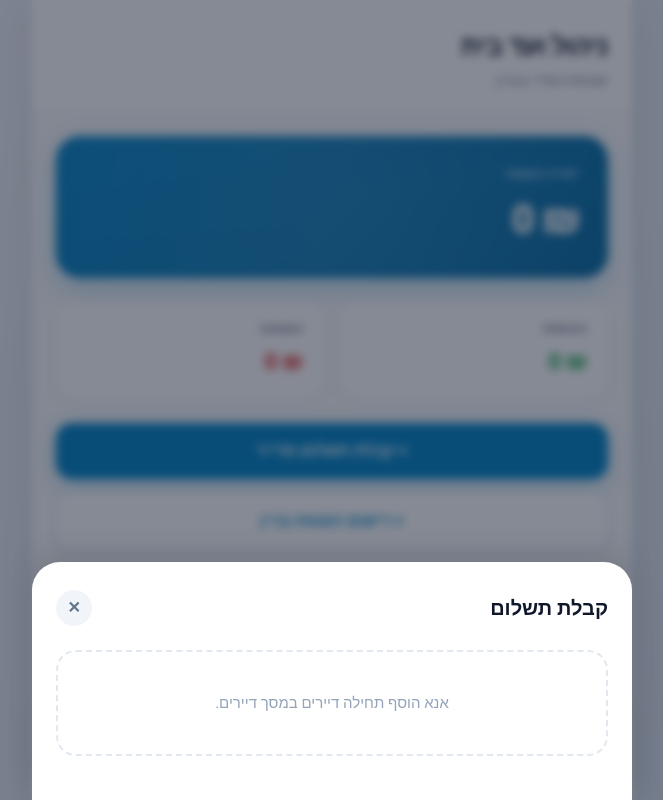
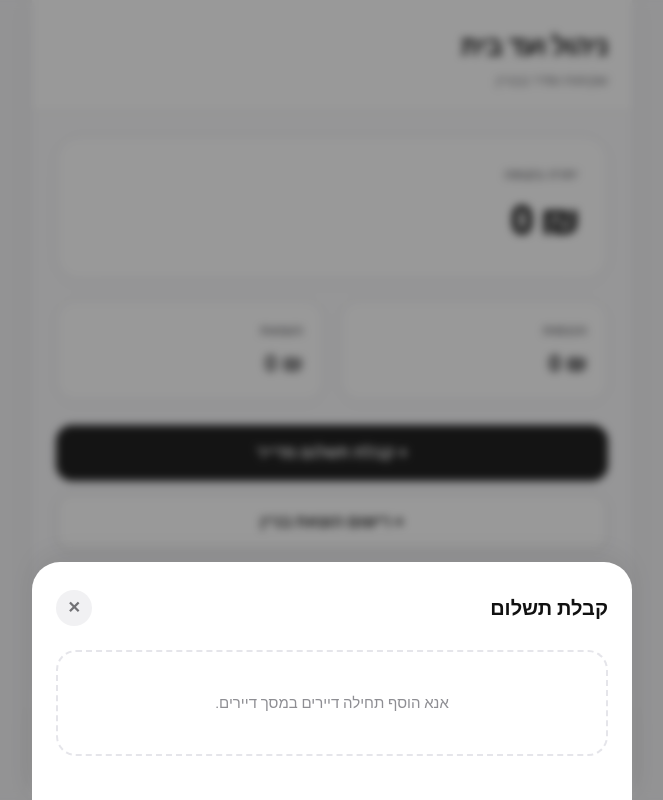
Before and after one commit to MaykoDev50/va, a plain HTML site: page index.html in a window 1280 px wide. Both pictures are taken after a click on the button "+ קבלת תשלום מדייר". Shown: the whole page, without its empty margins (308-971 px from the left). Drawn offline with nearby package versions, Linux system fonts and the light colour scheme.

Commit message:
Update index.html

```diff
--- a/index.html
+++ b/index.html
@@ -13,28 +13,28 @@
         * { box-sizing: border-box; margin: 0; padding: 0; font-family: 'Heebo', sans-serif; -webkit-tap-highlight-color: transparent; }
 
         body {
-            background: linear-gradient(135deg, #f0f4f8 0%, #d9e2ec 100%);
-            color: #102a43;
+            background-color: #f5f5f7;
+            color: #1d1d1f;
             min-height: 100vh;
         }
 
         .app-container {
             max-width: 600px;
             margin: 0 auto;
-            background-color: #f8fafc;
+            background-color: #ffffff;
             min-height: 100vh;
             position: relative;
             display: flex;
             flex-direction: column;
             padding-bottom: 110px;
-            box-shadow: 0 0 40px rgba(0,0,0,0.08);
+            box-shadow: 0 0 30px rgba(0,0,0,0.04);
         }
 
         .top-header {
             padding: 28px 24px 20px 24px;
-            background: rgba(255, 255, 255, 0.85);
+            background: rgba(255, 255, 255, 0.9);
             backdrop-filter: blur(12px);
-            border-bottom: 1px solid #e2e8f0;
+            border-bottom: 1px solid #eaeaea;
             position: sticky;
             top: 0;
             z-index: 10;
@@ -43,13 +43,13 @@
         .top-header h1 {
             font-size: 26px;
             font-weight: 800;
-            color: #0f172a;
+            color: #111111;
             letter-spacing: -0.5px;
         }
 
         .top-header p {
             font-size: 14px;
-            color: #64748b;
+            color: #717175;
             margin-top: 4px;
             font-weight: 500;
         }
@@ -57,33 +57,22 @@
         .content {
             padding: 24px;
             flex: 1;
+            background-color: #fafafc;
         }
 
         .balance-card {
-            background: linear-gradient(135deg, #0284c7 0%, #0369a1 100%);
+            background: #ffffff;
+            border: 1px solid #e5e5ea;
             border-radius: 24px;
             padding: 28px;
             margin-bottom: 20px;
-            box-shadow: 0 10px 25px rgba(2, 132, 199, 0.25);
-            color: #fff;
-            position: relative;
-            overflow: hidden;
-        }
-
-        .balance-card::after {
-            content: '';
-            position: absolute;
-            top: -50%;
-            left: -50%;
-            width: 200%;
-            height: 200%;
-            background: radial-gradient(circle, rgba(255,255,255,0.1) 0%, transparent 70%);
-            pointer-events: none;
+            box-shadow: 0 4px 20px rgba(0,0,0,0.02);
+            color: #1d1d1f;
         }
 
         .balance-label {
             font-size: 13px;
-            color: #bae6fd;
+            color: #717175;
             margin-bottom: 8px;
             text-transform: uppercase;
             font-weight: 600;
@@ -96,6 +85,7 @@
             direction: ltr;
             text-align: right;
             letter-spacing: -1px;
+            color: #111111;
         }
 
         .stats-grid {
@@ -109,14 +99,13 @@
             background: #ffffff;
             padding: 20px;
             border-radius: 20px;
-            box-shadow: 0 4px 15px rgba(0,0,0,0.03);
-            border: 1px solid #f1f5f9;
-            transition: transform 0.2s;
+            box-shadow: 0 4px 15px rgba(0,0,0,0.02);
+            border: 1px solid #e5e5ea;
         }
 
         .stat-title {
             font-size: 13px;
-            color: #64748b;
+            color: #717175;
             margin-bottom: 8px;
             font-weight: 600;
         }
@@ -140,8 +129,8 @@
             cursor: pointer;
             border: none;
             margin-bottom: 12px;
-            transition: all 0.2s ease;
-            box-shadow: 0 4px 12px rgba(0,0,0,0.04);
+            transition: transform 0.1s ease;
+            box-shadow: 0 2px 8px rgba(0,0,0,0.03);
         }
 
         .btn:active {
@@ -149,21 +138,20 @@
         }
 
         .btn-primary {
-            background: #0284c7;
-            color: #FFF;
-            box-shadow: 0 6px 20px rgba(2, 132, 199, 0.3);
+            background: #222222;
+            color: #ffffff;
         }
 
         .btn-outline {
             background: #ffffff;
-            color: #0284c7;
-            border: 2px solid #e0f2fe;
+            color: #222222;
+            border: 1.5px solid #d1d1d6;
         }
 
         .section-title {
             font-size: 20px;
             font-weight: 700;
-            color: #0f172a;
+            color: #111111;
             margin-bottom: 16px;
         }
 
@@ -175,20 +163,20 @@
             padding: 18px 20px;
             border-radius: 18px;
             margin-bottom: 12px;
-            box-shadow: 0 4px 12px rgba(0,0,0,0.02);
-            border: 1px solid #f1f5f9;
+            box-shadow: 0 2px 10px rgba(0,0,0,0.02);
+            border: 1px solid #e5e5ea;
         }
 
         .item-info h4 {
             font-size: 16px;
             font-weight: 600;
-            color: #0f172a;
+            color: #111111;
             margin-bottom: 3px;
         }
 
         .item-info p {
             font-size: 13px;
-            color: #64748b;
+            color: #717175;
         }
 
         .item-val {
@@ -200,11 +188,11 @@
         .empty-state {
             text-align: center;
             padding: 40px 20px;
-            color: #94a3b8;
+            color: #8e8e93;
             font-size: 15px;
             background: #ffffff;
             border-radius: 20px;
-            border: 2px dashed #e2e8f0;
+            border: 2px dashed #e5e5ea;
         }
 
         .modal-overlay {
@@ -213,17 +201,11 @@
             left: 0;
             right: 0;
             bottom: 0;
-            background: rgba(15, 23, 42, 0.5);
-            backdrop-filter: blur(5px);
+            background: rgba(0, 0, 0, 0.4);
+            backdrop-filter: blur(4px);
             z-index: 100;
             display: flex;
             align-items: flex-end;
-            animation: fadeIn 0.3s ease;
-        }
-
-        @keyframes fadeIn {
-            from { opacity: 0; }
-            to { opacity: 1; }
         }
 
         .modal-content {
@@ -234,13 +216,7 @@
             border-top-left-radius: 28px;
             border-top-right-radius: 28px;
             padding: 28px 24px 44px;
-            box-shadow: 0 -10px 30px rgba(0,0,0,0.1);
-            animation: slideUp 0.3s cubic-bezier(0.16, 1, 0.3, 1);
-        }
-
-        @keyframes slideUp {
-            from { transform: translateY(100%); }
-            to { transform: translateY(0); }
+            box-shadow: 0 -10px 30px rgba(0,0,0,0.08);
         }
 
         .modal-header {
@@ -253,18 +229,18 @@
         .modal-header h2 {
             font-size: 20px;
             font-weight: 700;
-            color: #0f172a;
+            color: #111111;
         }
 
         .btn-close {
-            background: #f1f5f9;
+            background: #f1f1f3;
             border: none;
             width: 36px;
             height: 36px;
             border-radius: 50%;
             font-weight: bold;
             cursor: pointer;
-            color: #64748b;
+            color: #717175;
             display: flex;
             align-items: center;
             justify-content: center;
@@ -279,28 +255,28 @@
             display: block;
             font-size: 13px;
             font-weight: 600;
-            color: #475569;
+            color: #48484a;
             margin-bottom: 8px;
         }
 
         .form-control {
             width: 100%;
-            background: #f8fafc;
-            border: 1.5px solid #cbd5e1;
+            background: #f9f9fb;
+            border: 1.5px solid #d1d1d6;
             padding: 14px 16px;
             border-radius: 14px;
             font-size: 16px;
-            color: #0f172a;
+            color: #111111;
             outline: none;
             transition: border-color 0.2s;
         }
 
         .form-control:focus {
-            border-color: #0284c7;
+            border-color: #222222;
             background: #ffffff;
         }
 
-        /* תפריט תחתון מעוצב מוגדל ונוח */
+        /* תפריט תחתון נקי באפור ולבן */
         .bottom-nav {
             position: fixed;
             bottom: 0;
@@ -311,19 +287,19 @@
             height: 85px;
             background: rgba(255, 255, 255, 0.95);
             backdrop-filter: blur(15px);
-            border-top: 1px solid #e2e8f0;
+            border-top: 1px solid #eaeaea;
             display: flex;
             justify-content: space-around;
             align-items: center;
             z-index: 50;
             padding-bottom: 10px;
-            box-shadow: 0 -6px 20px rgba(0,0,0,0.05);
+            box-shadow: 0 -4px 20px rgba(0,0,0,0.03);
         }
 
         .nav-item {
             background: none;
             border: none;
-            color: #94a3b8;
+            color: #8e8e93;
             cursor: pointer;
             display: flex;
             flex-direction: column;
@@ -338,7 +314,7 @@
         }
 
         .nav-item.active {
-            color: #0284c7;
+            color: #111111;
         }
     </style>
 </head>
@@ -406,11 +382,11 @@
                                 <div className="stats-grid">
                                     <div className="stat-card">
                                         <p className="stat-title">הכנסות</p>
-                                        <p className="stat-amount" style={{color: '#16a34a'}}>{totalIncome.toLocaleString()} ₪</p>
+                                        <p className="stat-amount" style={{color: '#2c2c2e'}}>{totalIncome.toLocaleString()} ₪</p>
                                     </div>
                                     <div className="stat-card">
                                         <p className="stat-title">הוצאות</p>
-                                        <p className="stat-amount" style={{color: '#dc2626'}}>{totalExpenses.toLocaleString()} ₪</p>
+                                        <p className="stat-amount" style={{color: '#48484a'}}>{totalExpenses.toLocaleString()} ₪</p>
                                     </div>
                                 </div>
                                 <button className="btn btn-primary" onClick={() => setShowPaymentModal(true)}>+ קבלת תשלום מדייר</button>
@@ -424,7 +400,7 @@
                                 {payments.length === 0 ? <div className="empty-state">אין נתונים להצגה</div> : payments.map(p => (
                                     <div key={p.id} className="list-item">
                                         <div className="item-info"><h4>דירה {p.apt}</h4><p>{p.date}</p></div>
-                                        <span className="item-val" style={{color: '#16a34a'}}>+{p.amount} ₪</span>
+                                        <span className="item-val" style={{color: '#111111'}}>+{p.amount} ₪</span>
                                     </div>
                                 ))}
                             </div>
@@ -436,7 +412,7 @@
                                 {expenses.length === 0 ? <div className="empty-state">לא נרשמו הוצאות</div> : expenses.map(e => (
                                     <div key={e.id} className="list-item">
                                         <div className="item-info"><h4>{e.title}</h4><p>{e.date}</p></div>
-                                        <span className="item-val" style={{color: '#dc2626'}}>-{e.amount} ₪</span>
+                                        <span className="item-val" style={{color: '#48484a'}}>-{e.amount} ₪</span>
                                     </div>
                                 ))}
                             </div>
@@ -446,7 +422,7 @@
                             <div>
                                 <div style={{display: 'flex', justifyContent: 'space-between', alignItems: 'center', marginBottom: '16px'}}>
                                     <h2 className="section-title" style={{margin: 0}}>רשימת דיירים</h2>
-                                    <button style={{background: 'none', border: 'none', color: '#0284c7', fontWeight: '700', fontSize: '15px', cursor: 'pointer'}} onClick={() => setShowTenantModal(true)}>+ הוסף דייר</button>
+                                    <button style={{background: 'none', border: 'none', color: '#111111', fontWeight: '700', fontSize: '15px', cursor: 'pointer'}} onClick={() => setShowTenantModal(true)}>+ הוסף דייר</button>
                                 </div>
                                 {apartments.length === 0 ? <div className="empty-state">עדיין לא הוספת דיירים.</div> : apartments.map(apt => (
                                     <div key={apt.id} className="list-item">
```
